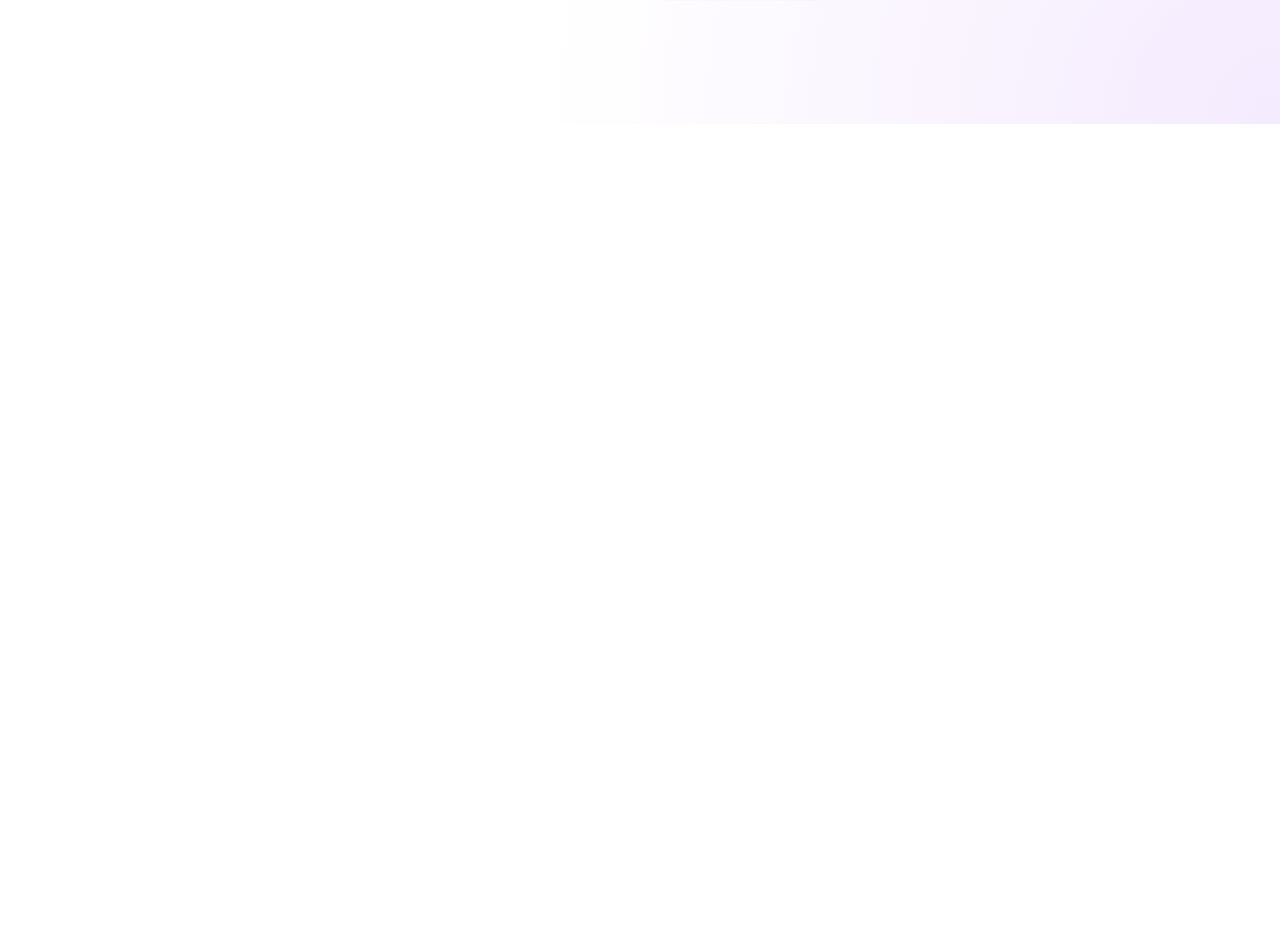
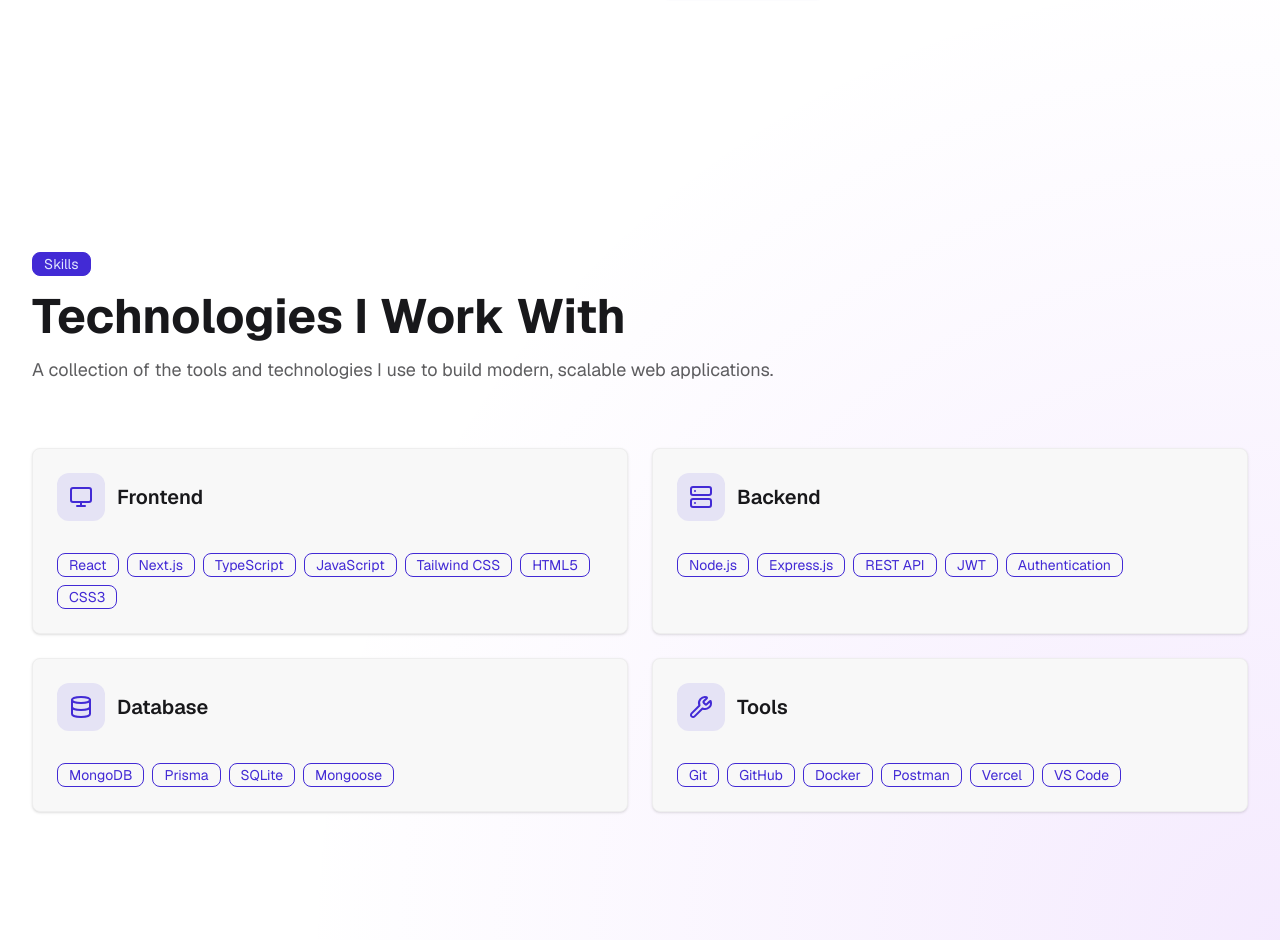
Before and after one commit to saadali-77/portfolio, a Next.js app: page / in a window 1280 px wide. Shown: the part 1542-2482 px from the top of the page. Before the commit the page ends 1666 px from the top, so only its background shows below. Built offline with nearby package versions, Linux system fonts and the light colour scheme.

Commit message:
2- Almost skills done

```diff
--- /dev/null
+++ b/app/components/Skills/SkillBadge.tsx
@@ -0,0 +1,11 @@
+type Props = {
+  skill: string;
+};
+
+export default function SkillBadge({ skill }: Props) {
+  return (
+    <span className="badge badge-primary badge-outline">
+      {skill}
+    </span>
+  );
+}
--- /dev/null
+++ b/app/components/Skills/Skillcard.tsx
@@ -0,0 +1,37 @@
+import SkillBadge from "./SkillBadge";
+import { SkillCategory } from "@/types/skills";
+
+type Props = {
+  category: SkillCategory;
+};
+
+export default function SkillCard({ category }: Props) {
+  const Icon = category.icon;
+
+  return (
+    <div className="card bg-base-200 border border-base-300 shadow-sm transition-all duration-300 hover:-translate-y-2 hover:shadow-xl">
+      <div className="card-body">
+        {/* Header */}
+        <div className="flex items-center gap-3">
+          <div className="flex h-12 w-12 items-center justify-center rounded-xl bg-primary/10">
+            <Icon className="h-6 w-6 text-primary" />
+          </div>
+
+          <h3 className="text-xl font-semibold">
+            {category.title}
+          </h3>
+        </div>
+
+        {/* Skills */}
+        <div className="mt-6 flex flex-wrap gap-2">
+          {category.skills.map((skill) => (
+            <SkillBadge
+              key={skill}
+              skill={skill}
+            />
+          ))}
+        </div>
+      </div>
+    </div>
+  );
+}
--- /dev/null
+++ b/app/components/Skills/Skillgrid.tsx
@@ -0,0 +1,17 @@
+
+
+import { skills } from "@/data/Skills";
+import SkillCard from "./Skillcard";
+
+export default function SkillGrid() {
+  return (
+    <div className="grid gap-6 md:grid-cols-2 xl:grid-cols-2">
+      {skills.map((category) => (
+        <SkillCard
+          key={category.title}
+          category={category}
+        />
+      ))}
+    </div>
+  );
+}
--- a/app/components/sections/Hero.tsx
+++ b/app/components/sections/Hero.tsx
@@ -5,6 +5,8 @@
 import { FaGithub, FaLinkedin, FaEnvelope } from "react-icons/fa";
 import { ArrowRight } from "lucide-react";
 import Container from "@/app/components/UI/container";
+import { profile } from '@/data/Profile'
+
 
 export default function Hero() {
   return (
@@ -31,7 +33,7 @@
               <br />
 
               <span className="bg-gradient-to-r from-primary to-secondary bg-clip-text text-transparent">
-                Saad Ali
+                {profile.name}
               </span>
             </h1>
 
--- /dev/null
+++ b/app/components/sections/Skills.tsx
@@ -0,0 +1,20 @@
+import Section from "@/app/components/common/Section";
+import SectionHeading from "@/app/components/common/SectionHeading";
+import Container from "@/app/components/UI/container";
+import SkillGrid from "@/app/components/Skills/Skillgrid";
+
+export default function Skills() {
+  return (
+    <Section id="skills">
+      <Container>
+        <SectionHeading
+          badge="Skills"
+          title="Technologies I Work With"
+          description="A collection of the tools and technologies I use to build modern, scalable web applications."
+        />
+
+        <SkillGrid />
+      </Container>
+    </Section>
+  );
+}
--- a/app/page.tsx
+++ b/app/page.tsx
@@ -1,11 +1,13 @@
 import Container from './components/UI/container'
 import Hero from "@/app/components/sections/Hero";
 import About from '@/app/components/sections/About'
+import Skills from "@/app/components/sections/Skills";
 export default function Home() {
   return (
     <main>
       <Hero />
       <About/>
+      <Skills/>
     </main>
   );
 }
--- a/data/Skills.tsx
+++ b/data/Skills.tsx
@@ -1,31 +1,56 @@
-export const skills = {
-  frontend: [
+import {
+  Monitor,
+  Server,
+  Database,
+  Wrench,
+} from "lucide-react";
+
+import { SkillCategory } from "@/types/skills";
+export const skills: SkillCategory[] = [
+  {
+    title: "Frontend",
+    icon: Monitor,
+    skills: [
       "React",
       "Next.js",
       "TypeScript",
       "JavaScript",
       "Tailwind CSS",
-    "HTML",
-    "CSS",
+      "HTML5",
+      "CSS3",
     ],
-
-  backend: [
+  },
+  {
+    title: "Backend",
+    icon: Server,
+    skills: [
       "Node.js",
       "Express.js",
       "REST API",
+      "JWT",
+      "Authentication",
     ],
-
-  database: [
+  },
+  {
+    title: "Database",
+    icon: Database,
+    skills: [
       "MongoDB",
       "Prisma",
       "SQLite",
+      "Mongoose",
     ],
-
-  tools: [
+  },
+  {
+    title: "Tools",
+    icon: Wrench,
+    skills: [
       "Git",
       "GitHub",
       "Docker",
       "Postman",
       "Vercel",
+      "VS Code",
     ],
-};
+  },
+];
--- /dev/null
+++ b/types/skills.tsx
@@ -0,0 +1,7 @@
+import { LucideIcon } from "lucide-react";
+
+export type SkillCategory = {
+  title: string;
+  icon: LucideIcon;
+  skills: string[];
+};
```
Lines whose indentation alone changed are shown as unchanged.
